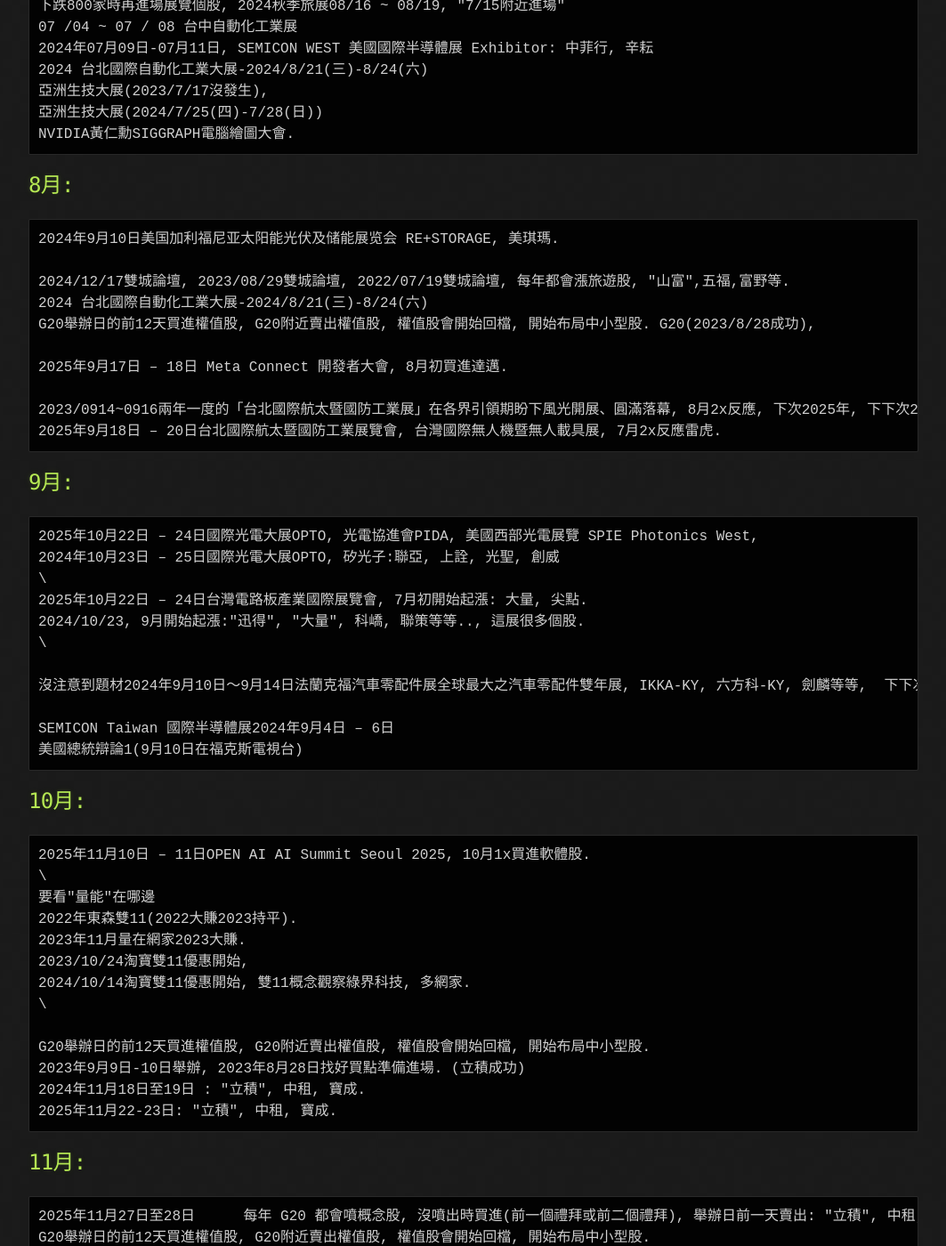
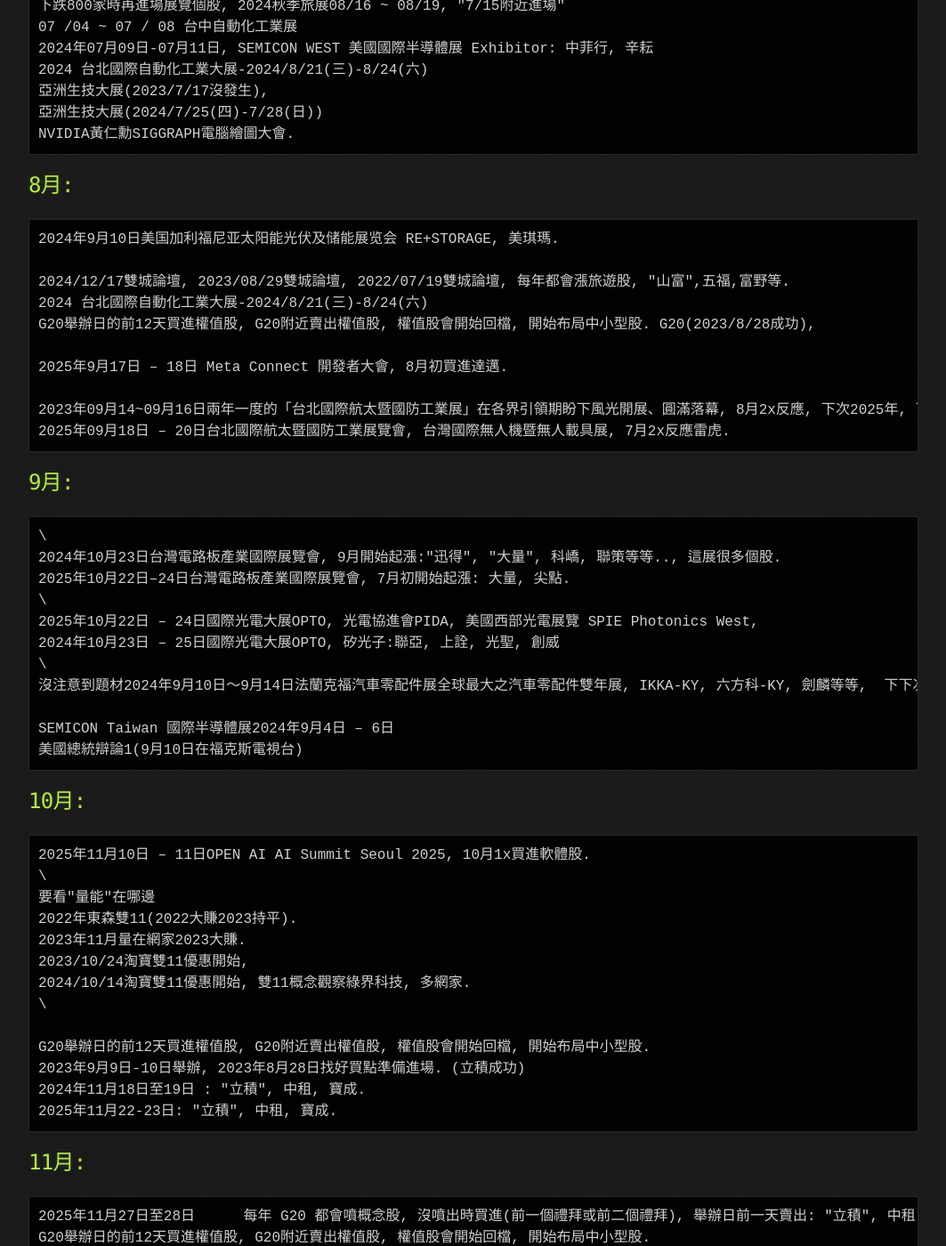
Before and after one commit to lepg5487/Stock_God, a Jekyll site: the page built from experience.md, in a window 1280 px wide and 1400 px high, scrolled down 7463 px. Shown: the whole window at 89% size, without its empty margins (108-1171 px from the left). Built offline with Jekyll 4.4.1, drawn with Linux system fonts in a browser that asks for light colours; our own code applies the rules of GitHub Pages for plain Markdown files.

Commit message:
Update experience.md

````diff
--- a/experience.md
+++ b/experience.md
@@ -310,18 +310,18 @@
 
 2025年9月17日 – 18日 Meta Connect 開發者大會, 8月初買進達邁.
 
-2023/0914~0916兩年一度的「台北國際航太暨國防工業展」在各界引領期盼下風光開展、圓滿落幕, 8月2x反應, 下次2025年, 下下次2027年
-2025年9月18日 – 20日台北國際航太暨國防工業展覽會, 台灣國際無人機暨無人載具展, 7月2x反應雷虎.
+2023年09月14~09月16日兩年一度的「台北國際航太暨國防工業展」在各界引領期盼下風光開展、圓滿落幕, 8月2x反應, 下次2025年, 下下次2027年
+2025年09月18日 – 20日台北國際航太暨國防工業展覽會, 台灣國際無人機暨無人載具展, 7月2x反應雷虎.
 ```
 ## 9月:
 ```
+\
+2024年10月23日台灣電路板產業國際展覽會, 9月開始起漲:"迅得", "大量", 科嶠, 聯策等等.., 這展很多個股.
+2025年10月22日–24日台灣電路板產業國際展覽會, 7月初開始起漲: 大量, 尖點.
+\
 2025年10月22日 – 24日國際光電大展OPTO, 光電協進會PIDA, 美國西部光電展覽 SPIE Photonics West,
 2024年10月23日 – 25日國際光電大展OPTO, 矽光子:聯亞, 上詮, 光聖, 創威
 \
-2025年10月22日 – 24日台灣電路板產業國際展覽會, 7月初開始起漲: 大量, 尖點.
-2024/10/23, 9月開始起漲:"迅得", "大量", 科嶠, 聯策等等.., 這展很多個股.
-\
-
 沒注意到題材2024年9月10日～9月14日法蘭克福汽車零配件展全球最大之汽車零配件雙年展, IKKA-KY, 六方科-KY, 劍麟等等,  下下次2026年
 
 SEMICON Taiwan 國際半導體展2024年9月4日 – 6日
````
